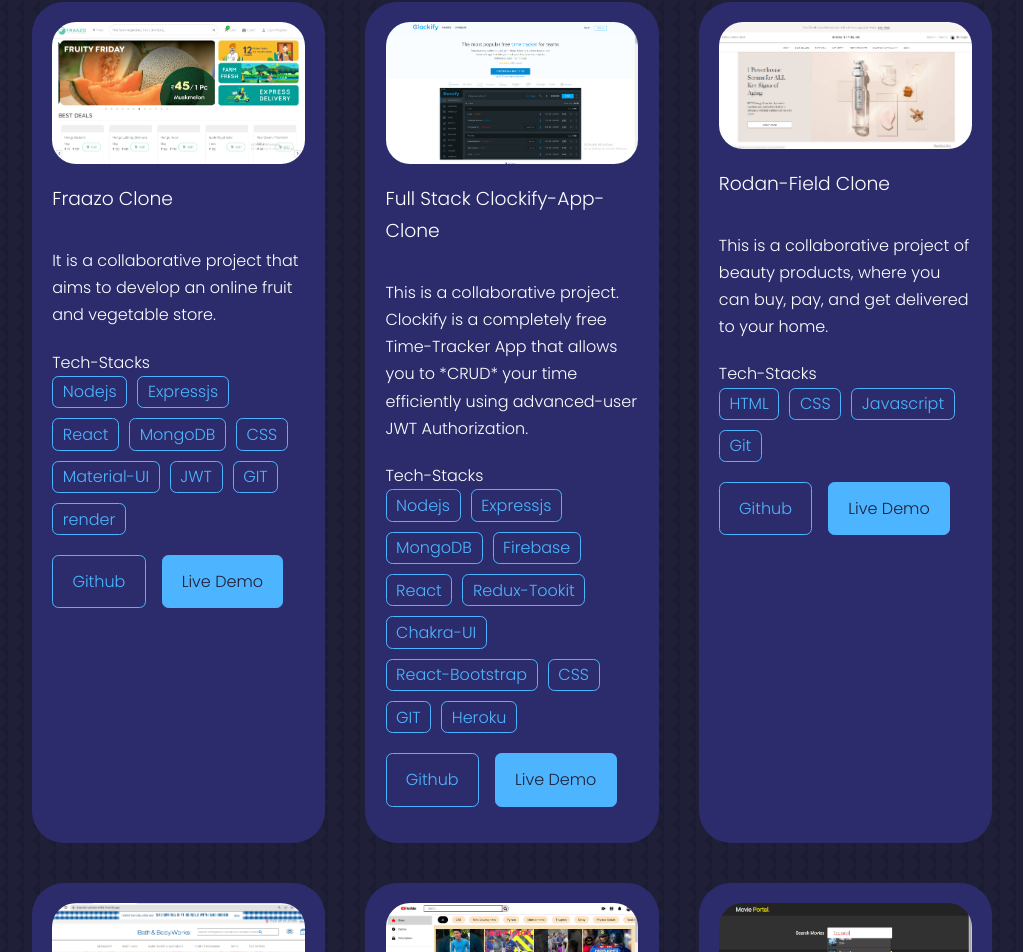
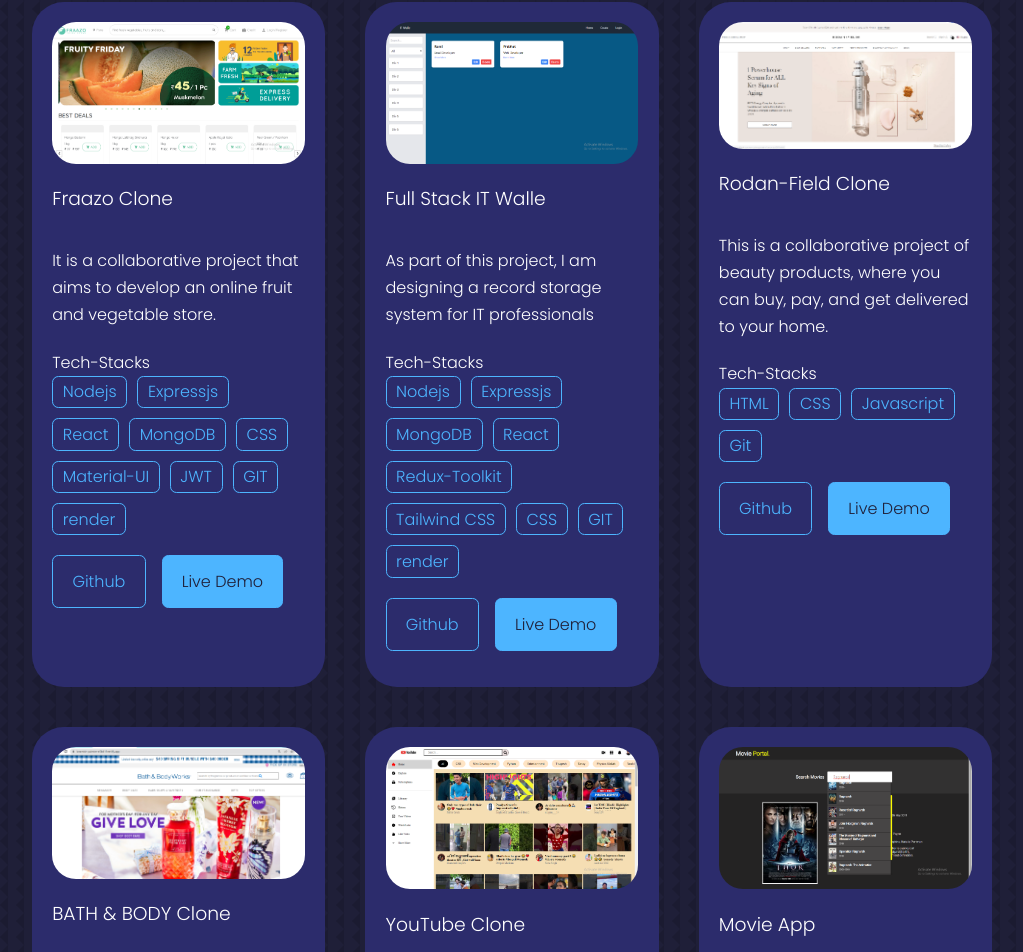
Before and after one commit to prabhattopi/prabhattopi.github.io, a React (Create React App) app: page / in a window 1280 px wide. Shown: the part 3583-4535 px from the top of the page, without its empty margins (128-1151 px from the left). Built offline with nearby package versions, Linux system fonts and the light colour scheme.

Commit message:
The file is pushed with changes

```diff
--- a/src/compnents/portofolio/Portfolio.jsx
+++ b/src/compnents/portofolio/Portfolio.jsx
@@ -21,11 +21,11 @@
   {
     id:2,
     image:IMG3,
-    title:"Full Stack Clockify-App-Clone",
-    description:"This is a collaborative project. Clockify is a completely free Time-Tracker App that allows you to *CRUD* your time efficiently using advanced-user JWT Authorization.",
-    tech_stack:["Nodejs","Expressjs","MongoDB","Firebase","React","Redux-Tookit","Chakra-UI","React-Bootstrap","CSS","GIT","Heroku"],
-    github:"https://github.com/hitesht4/legit-dust-8169",
-    demo:"https://mernwallaparbhatsinghnamtosun.herokuapp.com/"
+    title:"Full Stack IT Walle",
+    description:"As part of this project, I am designing a record storage system for IT professionals",
+    tech_stack:["Nodejs","Expressjs","MongoDB","React","Redux-Toolkit","Tailwind CSS","CSS","GIT","render"],
+    github:"https://github.com/prabhattopi/crudApp",
+    demo:"https://crud-app-lemon.vercel.app"
   },
   {
     id:3,
```
Also changed, not shown: src/assets/img/work4.png.
